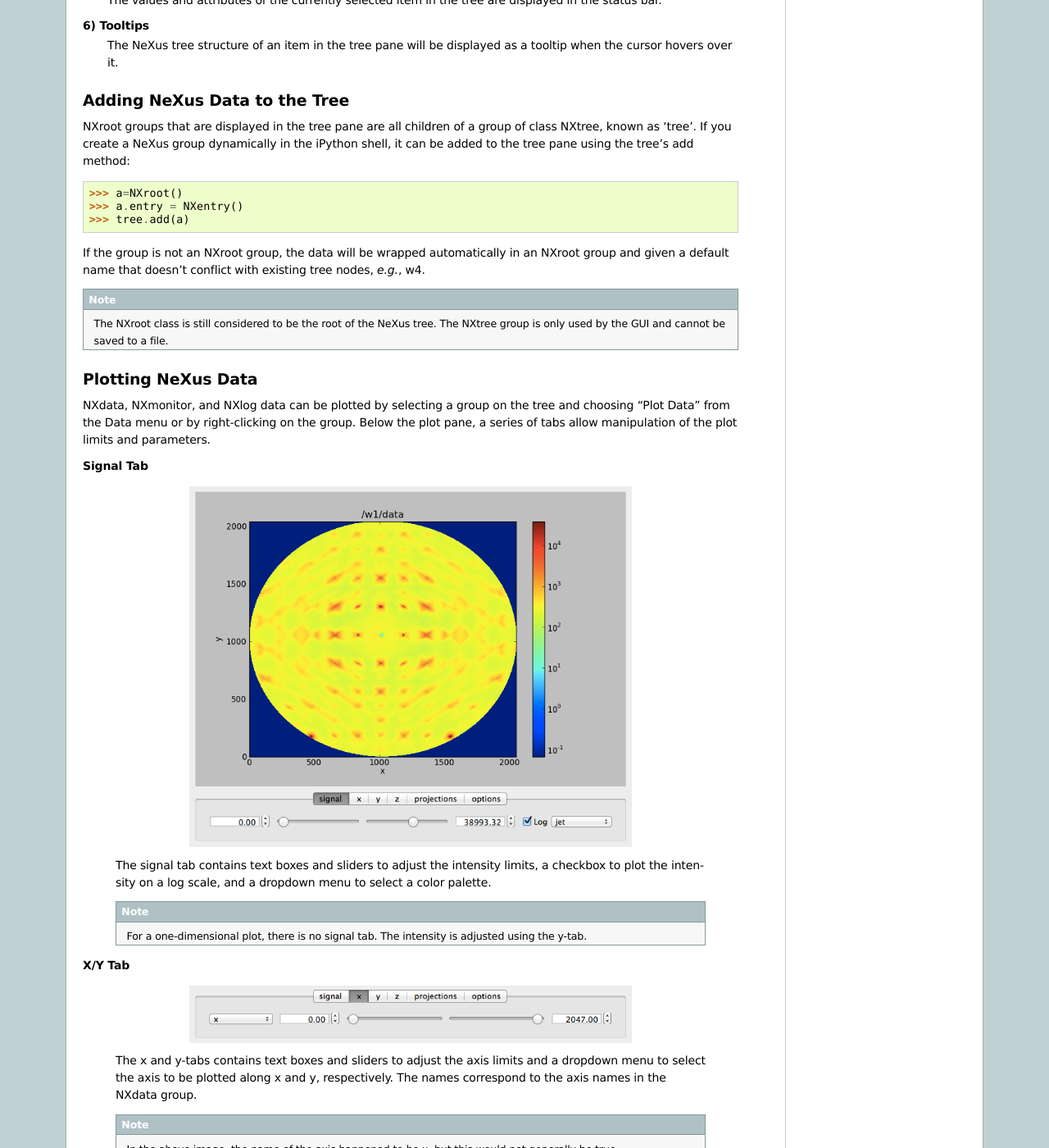
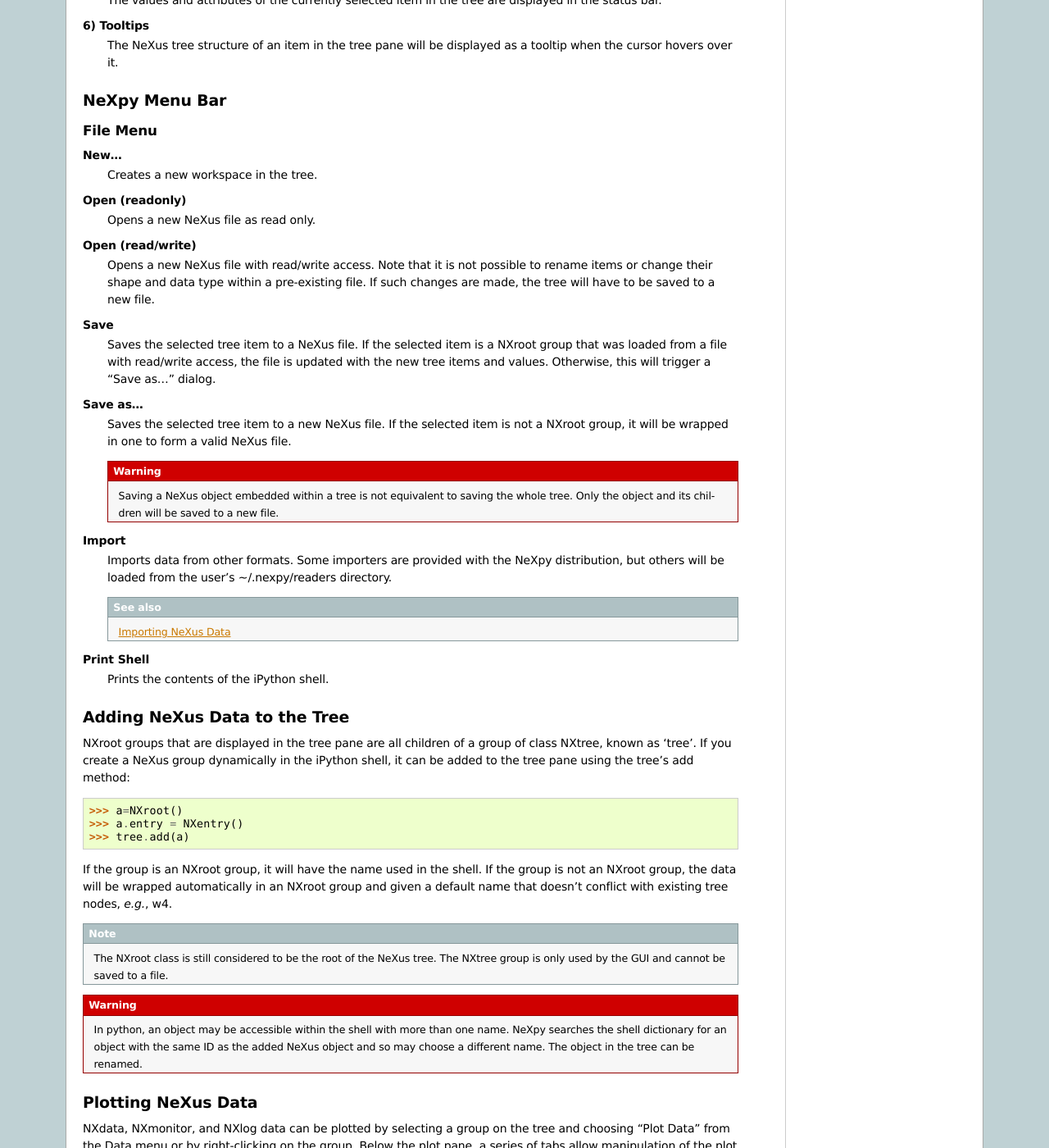
Before and after one commit to nexpy/nexpy, a Sphinx documentation site: the page built from doc/source/pythongui.rst, in a window 1280 px wide and 1400 px high, scrolled down 1574 px. Shown: the whole window at 82% size. Built offline with Sphinx 7.4.7, drawn with Linux system fonts in a browser that asks for light colours; some of the changed text lies outside the part shown.

Commit message:
Added some menu documentation

```diff
--- a/doc/source/pythongui.rst
+++ b/doc/source/pythongui.rst
@@ -66,6 +66,42 @@ The illustration shows the main features of the GUI:
     The NeXus tree structure of an item in the tree pane will be displayed as
     a tooltip when the cursor hovers over it.
 
+NeXpy Menu Bar
+--------------
+File Menu
+^^^^^^^^^
+**New...**
+    Creates a new workspace in the tree.
+**Open (readonly)**
+    Opens a new NeXus file as read only.
+**Open (read/write)**
+    Opens a new NeXus file with read/write access. Note that it is not possible
+    to rename items or change their shape and data type within a pre-existing
+    file. If such changes are made, the tree will have to be saved to a new
+    file.
+**Save**
+    Saves the selected tree item to a NeXus file. If the selected item is a
+    NXroot group that was loaded from a file with read/write access, the file
+    is updated with the new tree items and values. Otherwise, this will trigger
+    a "Save as..." dialog.
+**Save as...**
+    Saves the selected tree item to a new NeXus file. If the selected item is
+    not a NXroot group, it will be wrapped in one to form a valid NeXus file.
+
+    .. warning:: Saving a NeXus object embedded within a tree is not equivalent
+                 to saving the whole tree. Only the object and its children will
+                 be saved to a new file.
+
+**Import**
+    Imports data from other formats. Some importers are provided with the NeXpy
+    distribution, but others will be loaded from the user's ~/.nexpy/readers
+    directory.
+
+    .. seealso:: `Importing NeXus Data`_
+
+**Print Shell**
+    Prints the contents of the iPython shell.
+
 Adding NeXus Data to the Tree
 -----------------------------
 NXroot groups that are displayed in the tree pane are all children of a group
@@ -76,6 +112,7 @@ iPython shell, it can be added to the tree pane using the tree's add method::
  >>> a.entry = NXentry()
  >>> tree.add(a)
 
+If the group is an NXroot group, it will have the name used in the shell.
 If the group is not an NXroot group, the data will be wrapped automatically in
 an NXroot group and given a default name that doesn't conflict with existing
 tree nodes, *e.g.*, w4.
@@ -83,6 +120,11 @@ tree nodes, *e.g.*, w4.
 .. note:: The NXroot class is still considered to be the root of the NeXus tree.
           The NXtree group is only used by the GUI and cannot be saved to a
           file.
+
+.. warning:: In python, an object may be accessible within the shell with more
+             than one name. NeXpy searches the shell dictionary for an object
+             with the same ID as the added NeXus object and so may choose a
+             different name. The object in the tree can be renamed.
 
 Plotting NeXus Data
 -------------------
@@ -230,7 +272,7 @@ sloping background, the background function should be loaded first since it is
 estimated from the first and last data points. This guess will be subtracted
 before estimating the peak parameters. Obviously, the more functions that are
 added, the less reliable the guesses will be. Starting parameters will have to
-be entered manually before the fit in those cases..
+be entered manually before the fit in those cases.
 
 .. note:: If it is not possible to estimate starting parameters, just return
           values that do not trigger an exception.
```
